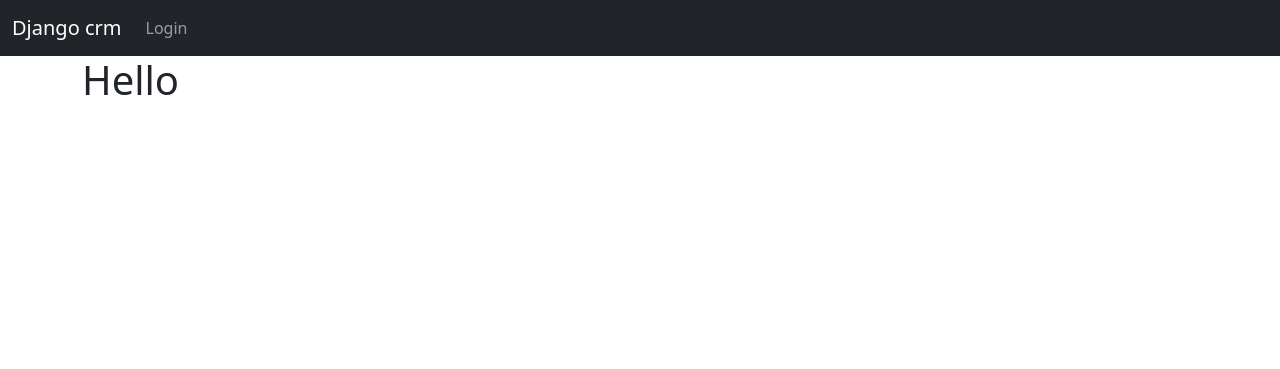
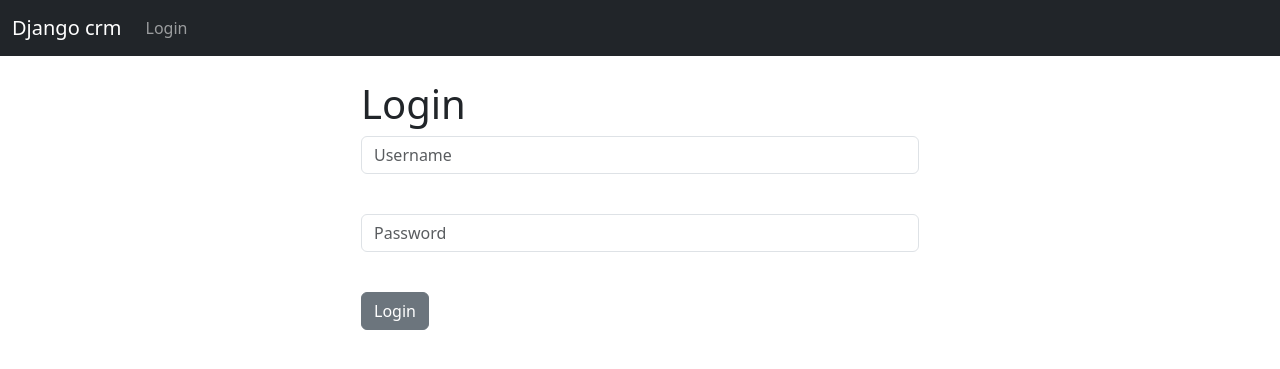
Before and after one commit to Gokkul-6-7-8/Django-crm, a Django app: page / in a window 1280 px wide. Shown: the top 369 px of the page. Run offline with Django 5.2, Linux system fonts and the light colour scheme.

Commit message:
created login form and user authentication

```diff
--- a/MyProject/website/templates/base.html
+++ b/MyProject/website/templates/base.html
@@ -9,6 +9,11 @@
   <body>
     {% include "navbar.html" %}
     <div class="container">
+        {%if messages%}
+        {%for message in messages%}
+        {{message}}
+        {%endfor%}
+        {%endif%}
     {%block content%}
     {% endblock %}
     </div>
--- a/MyProject/website/templates/index.html
+++ b/MyProject/website/templates/index.html
@@ -1,4 +1,22 @@
 {% extends "base.html" %}
 {%block content%}
-<h1>Hello</h1>
+<div class="col-md-6 offset-md-3">
+</br>
+<h1>Login</h1>
+
+<form method="POST" action="{% url 'home' %}">
+	{% csrf_token %}
+
+  <div class="mb-3">
+    <input type="text" class="form-control" name="username", placeholder="Username" required>
+
+  </div><br/>
+  <div class="mb-3">
+    <input type="password" class="form-control" name="password", placeholder="Password" required>
+  </div>
+  <br/>
+  <button type="submit" class="btn btn-secondary">Login</button>
+
+</form>
+</div>
 {%endblock%}
--- a/MyProject/website/urls.py
+++ b/MyProject/website/urls.py
@@ -3,6 +3,6 @@ from . import views
 
 urlpatterns = [
     path('',views.home,name='home'),
-    path('login/',views.login_user,name='login'),
-    path('logout/',views.logout_user,name='logout'),
+    # path('login/',views.login_user,name='login'),
+    # path('logout/',views.logout_user,name='logout'),
 ]
--- a/MyProject/website/views.py
+++ b/MyProject/website/views.py
@@ -1,12 +1,18 @@
-from django.shortcuts import render
-
-# Create your views here.
+from django.shortcuts import render, redirect
+from django.contrib.auth import authenticate, login
+from django.contrib import messages
 
 def home(request):
-    return render(request,'index.html',{})
-
-def login_user(request):
-    pass
-
-def logout_user(request):
-    pass
+    if request.method == 'POST':
+        yourName = request.POST.get('username')
+        password = request.POST.get('password')
+        user = authenticate(request, username=yourName, password=password)
+        if user is not None:
+            login(request, user)
+            messages.success(request, "You have been logged in successfully!")
+            return redirect('home')
+        else:
+            messages.error(request, "There is an error!")
+            return redirect('home')
+    else:
+        return render(request, 'index.html')
```
